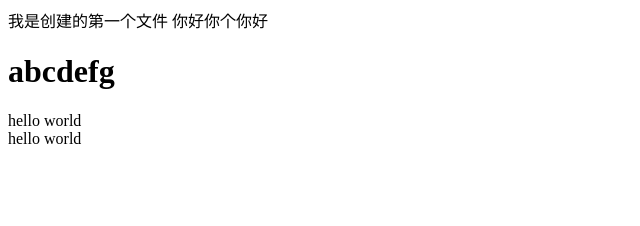
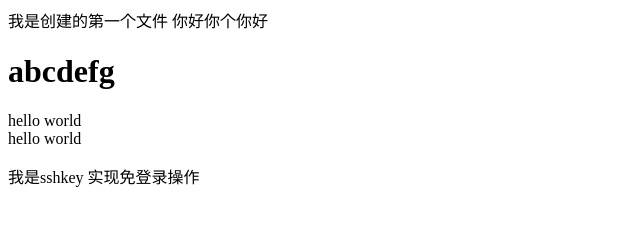
Before and after one commit to zhangping01/gitdemo, a plain HTML site: page index.html in a window 1280 px wide. Shown: the whole page, without its empty margins (0-640 px from the left). Drawn offline with Linux system fonts and the light colour scheme.

Commit message:
sshkey测试

```diff
--- a/index.html
+++ b/index.html
@@ -13,6 +13,7 @@
   <h1>abcdefg</h1>
   <div>hello world</div>
   <div>hello world</div>
+  <p>我是sshkey 实现免登录操作</p>
 </body>
 
 </html>
```
